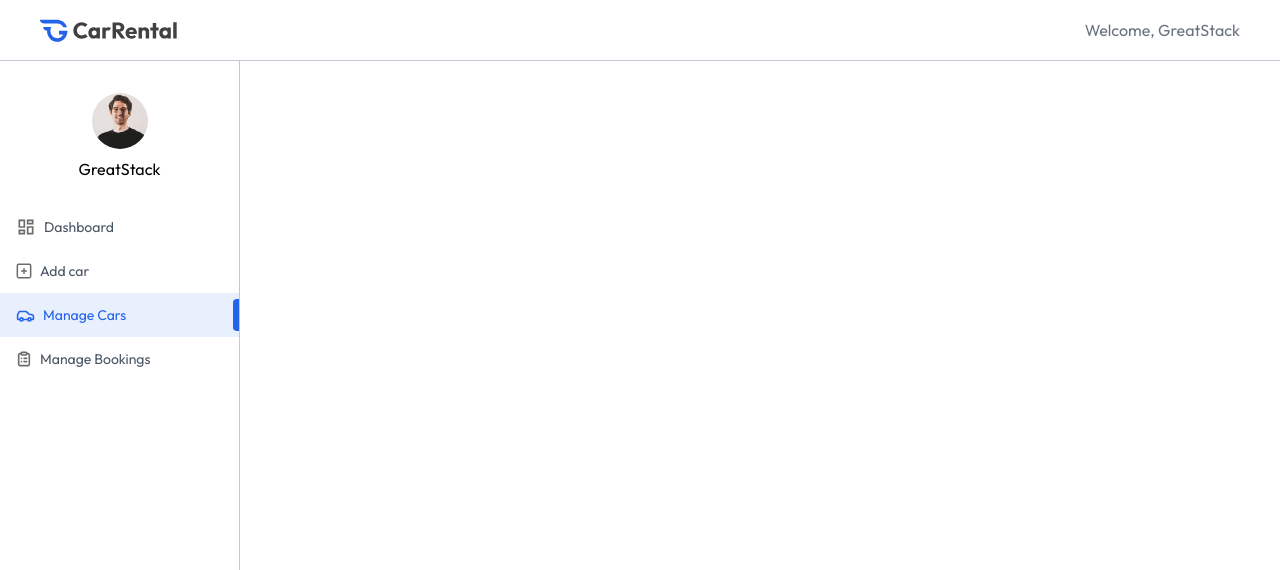
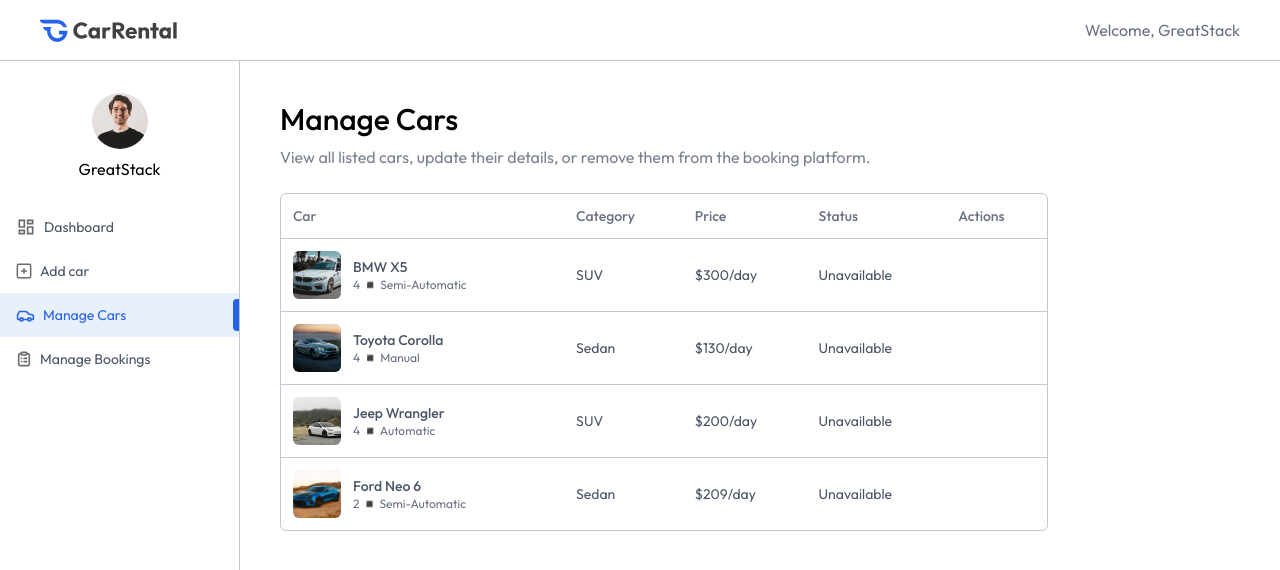
Before and after one commit to Mathiasheartman/carsRental, a React (Vite) app in the folder client/: page /owner/manage-cars in a window 1280 px wide. Shown: the top 570 px of the page. Built offline with nearby package versions, Linux system fonts and the light colour scheme.

Commit message:
Initial commit

```diff
--- a/client/src/pages/owner/ManageCars.jsx
+++ b/client/src/pages/owner/ManageCars.jsx
@@ -1,9 +1,72 @@
-import { useState } from "react";
+import { useEffect, useState } from "react";
+import { dummyCarData } from "../../assets/assets";
+import Title from "../../components/owner/Title";
 
 function ManageCars() {
+  const currency = import.meta.env.VITE_CURRENCY;
+
   const [cars, setCars] = useState();
 
-  return <div></div>;
+  const fetchOwnerCars = async () => {
+    setCars(dummyCarData);
+  };
+
+  useEffect(() => {
+    fetchOwnerCars();
+  }, []);
+
+  return (
+    <div className="px-4 pt-10 md:px-10 w-full">
+      <Title
+        title="Manage Cars"
+        subTitle="View all listed cars, update their details, or remove them from the booking platform."
+      />
+
+      <div className="max-w-3xl w-full rounded-md overflow-hidden border border-borderColor mt-6">
+        <table className="w-full border-collapse text-left text-sm text-gray-600">
+          <thead className="text-gray-500">
+            <tr>
+              <th className="p-3 font-medium">Car</th>
+              <th className="p-3 font-medium max-md:hidden">Category</th>
+              <th className="p-3 font-medium">Price</th>
+              <th className="p-3 font-medium max-md:hidden">Status</th>
+              <th className="p-3 font-medium">Actions</th>
+            </tr>
+          </thead>
+          <tbody>
+            {cars?.map((car, index) => (
+              <tr key={index} className="border-t border-borderColor">
+                <td className="p-3 flex items-center gap-3">
+                  <img
+                    src={car.image}
+                    alt=""
+                    className="h-12 w-12 aspect-square rounded-md object-cover"
+                  />
+                  <div className="max-md:hidden">
+                    <p className="font-medium">
+                      {car.brand} {car.model}
+                    </p>
+                    <p className="text-xs text-gray-500">
+                      {car.seating_capacity} ◾ {car.transmission}
+                    </p>
+                  </div>
+                </td>
+
+                <td className="p-3 max-md:hidden">{car.category}</td>
+                <td className="p-3">
+                  {currency}
+                  {car.pricePerDay}/day
+                </td>
+                <td className="p-3 max-md:hidden">
+                  <span>{car.isAvailable ? "Available" : "Unavailable"}</span>
+                </td>
+              </tr>
+            ))}
+          </tbody>
+        </table>
+      </div>
+    </div>
+  );
 }
 
 export default ManageCars;
```
